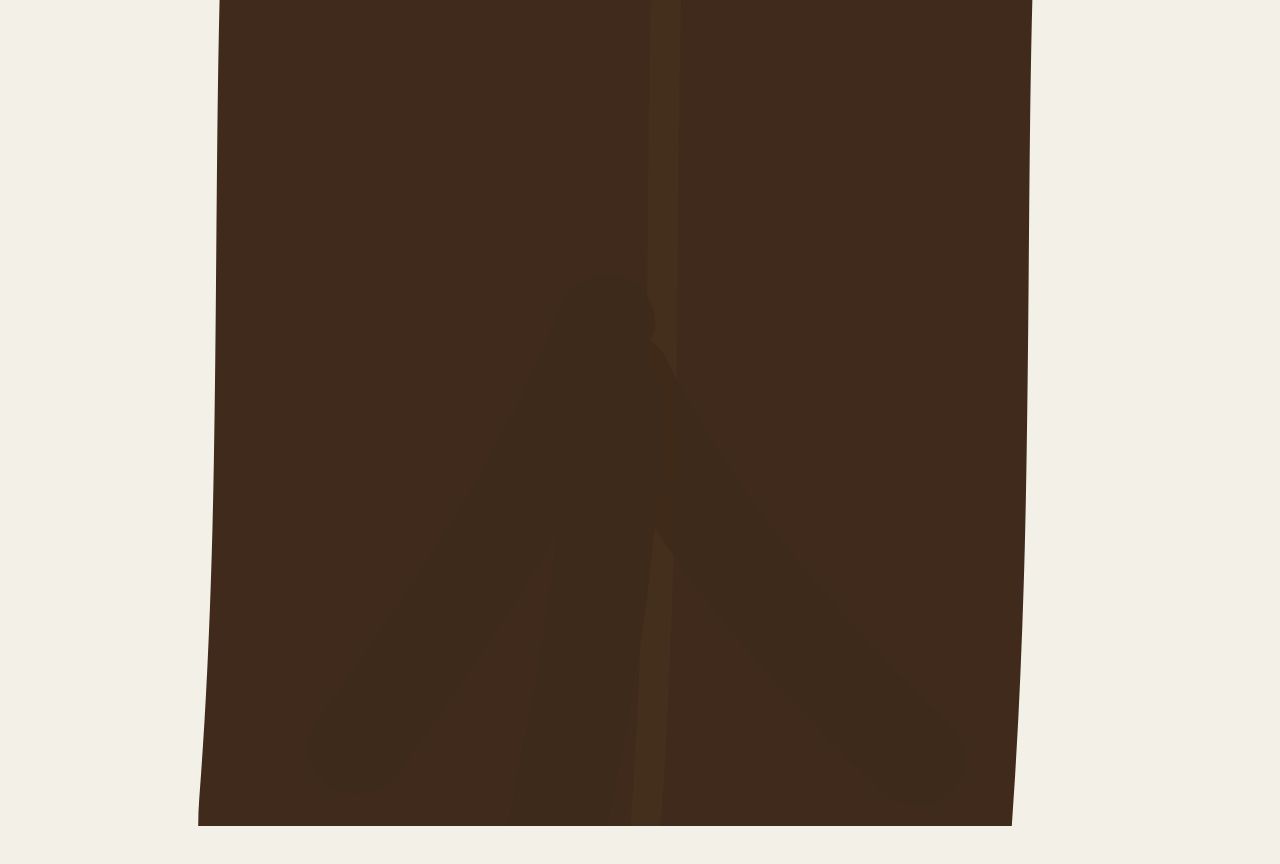
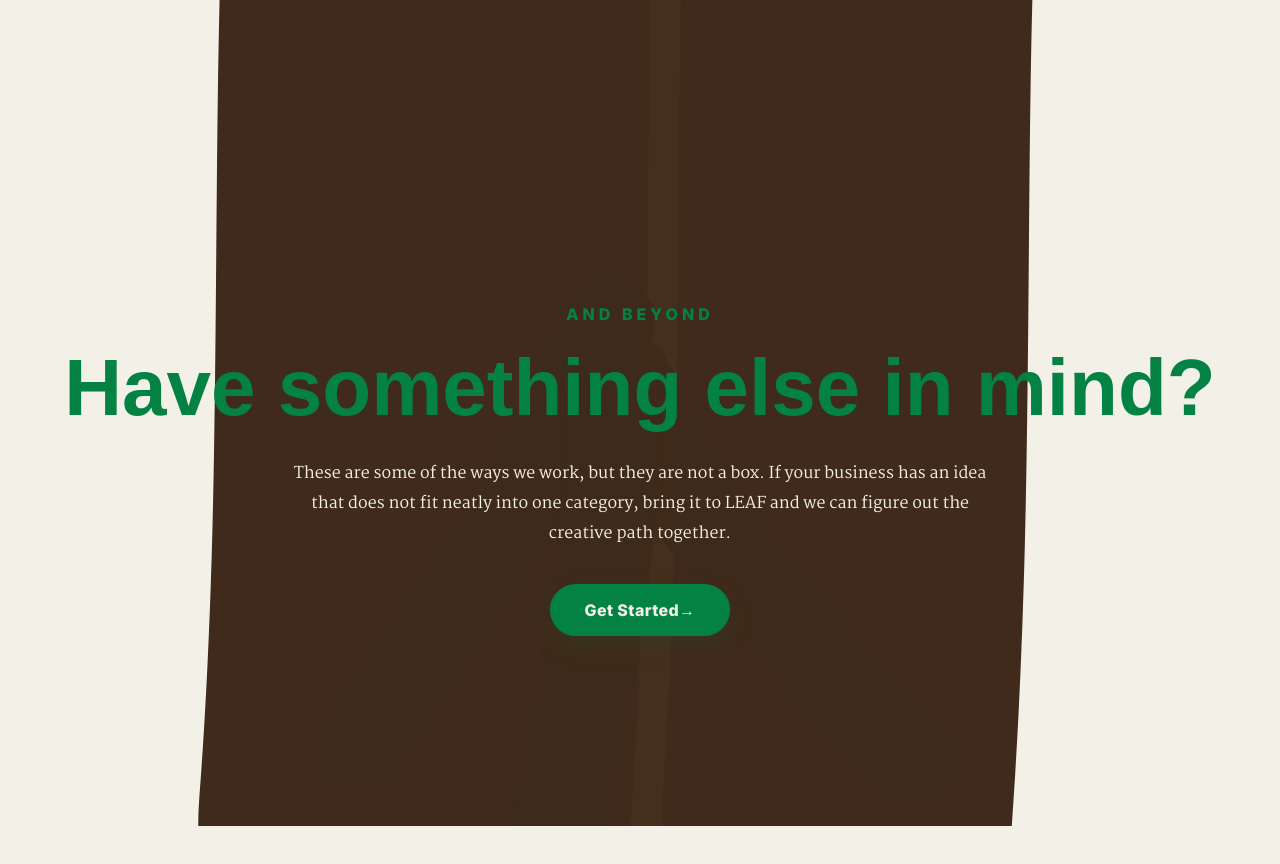
Before and after one commit to TheLeafAgency/The-LEAF-Agency, a Next.js app: page /services in a window 1280 px wide. Shown: the part 7800-8664 px from the top of the page. After the commit the page ends 8626 px from the top, so only its background shows below. Built offline with nearby package versions, Linux system fonts and the light colour scheme.

Commit message:
Fix services ending and bottom explosion

```diff
--- a/app/globals.css
+++ b/app/globals.css
@@ -2281,3 +2281,25 @@ section { width: 100%; }
 .services-brown-explosion {
   z-index: 95 !important;
 }
+
+
+/* Final bottom-state fix: keep the semicircle completely hidden until the page bottom. */
+.services-brown-explosion {
+  opacity: 0 !important;
+  visibility: hidden !important;
+  pointer-events: none !important;
+  transition: opacity .2s ease, width 1.15s cubic-bezier(.2,.85,.18,1), height 1.15s cubic-bezier(.2,.85,.18,1), border-radius .75s ease, transform .2s ease !important;
+}
+.services-page-at-bottom .services-brown-explosion {
+  opacity: 1 !important;
+  visibility: visible !important;
+}
+
+/* Keep the final call-to-action above the botanical bottom effect and visible at the bottom. */
+.services-ending {
+  position: relative !important;
+  z-index: 300 !important;
+  opacity: 1 !important;
+  visibility: visible !important;
+  transform: none !important;
+}
```
